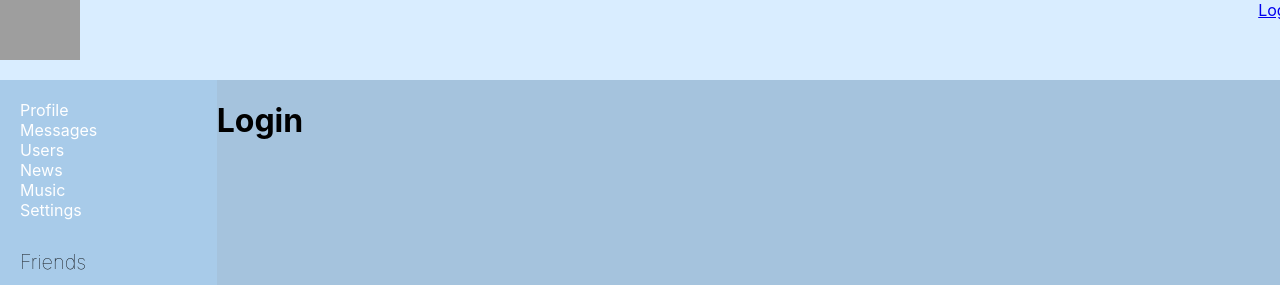
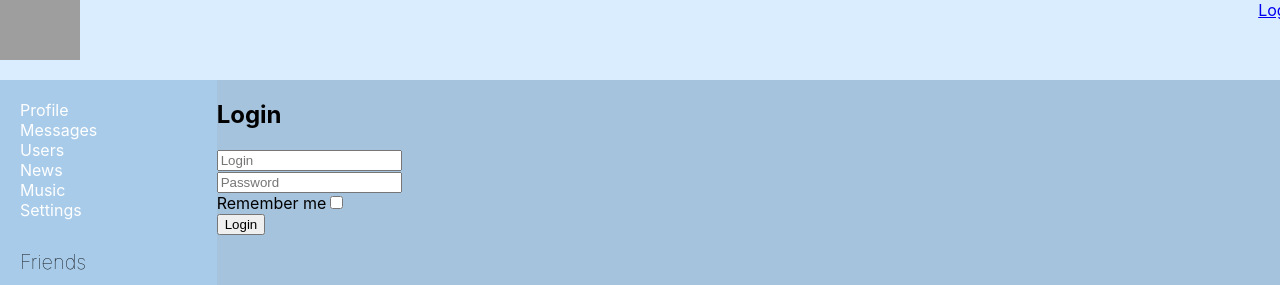
Before and after one commit to mayerprog/SocialNetwork, a React (Create React App) app: page /login in a window 1280 px wide. Shown: the top 285 px of the page. Built offline with nearby package versions, Linux system fonts and the light colour scheme; no server answers; grey boxes are pictures that could not be loaded.

Commit message:
add react-final-form

```diff
--- a/package.json
+++ b/package.json
@@ -7,8 +7,10 @@
     "@testing-library/react": "^11.2.6",
     "@testing-library/user-event": "^12.8.3",
     "axios": "^0.25.0",
+    "final-form": "^4.20.7",
     "react": "^17.0.2",
     "react-dom": "^17.0.2",
+    "react-final-form": "^6.5.9",
     "react-loader-spinner": "^5.1.5",
     "react-redux": "^7.2.8",
     "react-router-dom": "^6.3.0",
--- a/src/components/Dialogues/Messages/Messages.jsx
+++ b/src/components/Dialogues/Messages/Messages.jsx
@@ -1,28 +1,20 @@
 import React from 'react'
 import di from './../Dialogues.module.css'
 import FriendMessage from "./FriendMessage/FriendMessage";
-import {addMessageActionCreator, updateNewMessageTextActionCreator} from "../../../redux/dialogue-reducer";
 import DialogueItem from "../DialogueItem/DialoguesItem";
-import { Navigate } from 'react-router-dom';
+import { Form, Field } from 'react-final-form'
 
 
 const Message = (props) => {
     let state = props.dialoguesPage
     let dialoguesElements = state.dialoguesData
-        .map(d => <DialogueItem name={d.name} key={d.id} id={d.id}/>);
+        .map(d => <DialogueItem name={d.name} key={d.id} id={d.id} />);
     let messagesData = state.messagesData
-        .map(m => <FriendMessage message={m.message} key={m.id} id={m.id}/>);
+        .map(m => <FriendMessage message={m.message} key={m.id} id={m.id} />);
 
-    let onAddMessage = () => {
-        props.addMessage();
+    let onAddMessage = (values) => {
+        props.addMessage(values.newMessageText);
     }
-
-    let messageOnChange = (e) => {
-        let text = e.target.value;
-        props.updateNewMessageText(text)
-    }
-
-    // if (!props.isAuth) return <Navigate to='/login' />
 
     return (
         <div className={di.dialogues}>
@@ -31,15 +23,26 @@ const Message = (props) => {
             </div>
             <div>
                 <div className={di.messages}>
-                    {messagesData} {/*т.к. это джаваскриптовый элемент, заключаем его в фигурные скобки*/}
+                    {messagesData}
                 </div>
-                <div>
-                    <textarea value={state.newMessageText} placeholder={"Enter your message"}
-                              onChange={messageOnChange}/>
-                </div>
-                <div>
-                    <button onClick={onAddMessage}>Send</button>
-                </div>
+                <Form
+                    onSubmit={onAddMessage}
+                    render={({ handleSubmit }) => (
+                        <form onSubmit={handleSubmit}>
+                            <div>
+                                <Field
+                                    name="newMessageText"
+                                    component="textarea"
+                                    placeholder="Enter your message"
+                                    type="text"
+                                />
+                            </div>
+                            <div>
+                                <button>Send</button>
+                            </div>
+                        </form>
+                    )}
+                />
             </div>
         </div>
     )
--- a/src/components/Dialogues/Messages/MessagesContainer.jsx
+++ b/src/components/Dialogues/Messages/MessagesContainer.jsx
@@ -1,5 +1,5 @@
 import React from 'react'
-import {addMessageActionCreator, updateNewMessageTextActionCreator} from "../../../redux/dialogue-reducer";
+import { addMessageActionCreator } from "../../../redux/dialogue-reducer";
 import Messages from "./Messages";
 import connect from "react-redux/lib/connect/connect";
 import { withAuthRedirect } from '../../../hoc/withAuthRedirect';
@@ -31,8 +31,7 @@ const mapStateToProps = (state) => { //запускается каждый ра
 
 const mapDispatchToProps = (dispatch) => {
     return {
-        addMessage: () => dispatch(addMessageActionCreator()),
-        updateNewMessageText: (text) => dispatch(updateNewMessageTextActionCreator(text)),
+        addMessage: (newMessageText) => dispatch(addMessageActionCreator(newMessageText)),
     }
 }
 
--- a/src/components/Login/Login.jsx
+++ b/src/components/Login/Login.jsx
@@ -1,9 +1,60 @@
 import React from "react";
+import { Form, Field } from 'react-final-form'
+
+
+const LoginForm = (props) => {
+    return (
+        <Form
+            onSubmit={props.onSubmit}
+            render={({ handleSubmit, form, submitting, pristine, values }) => (
+            <form onSubmit={handleSubmit}>
+                <div>
+                    <Field
+                        name="login"
+                        component="input"
+                        placeholder="Login"
+                        type="text"
+                    />
+                </div>
+                <div>
+                    <Field
+                        name="password"
+                        component="input"
+                        placeholder="Password"
+                        type="text"
+                    />
+                </div>
+                <div>
+                    <label>Remember me</label>
+                    <Field
+                        name="rememberMe"
+                        component="input"
+                        type="checkbox"
+                    />
+                </div>
+                <div>
+                    <button type="submit">Login</button>
+                </div>
+                <div />
+            </form>
+        )}
+        />
+    )
+};
 
 const Login = (props) => {
+    const onSubmit = (formData) => {
+        console.log(formData)
+    }
+    console.log('RERENDER')
+
+
     return (
-        <h1>Login</h1>
-    );
-};
+        <div>
+            <h2>Login</h2>
+            <LoginForm onSubmit={onSubmit} />
+        </div>
+    )
+}
 
 export default Login;
--- a/src/components/Profile/ProfileInfo/ProfileStatus.jsx
+++ b/src/components/Profile/ProfileInfo/ProfileStatus.jsx
@@ -24,6 +24,15 @@ class ProfileStatus extends React.Component {
         })
     }
 
+    componentDidUpdate(prevProps, prevState) {
+
+        if (prevProps.status !== this.props.status) {
+            this.setState({
+                status: this.props.status
+            })
+        }
+    }
+
     render() {
         return (
             <div>
--- a/src/components/Profile/UrlParams.jsx
+++ b/src/components/Profile/UrlParams.jsx
@@ -22,11 +22,9 @@ export class ProfileContainer extends React.Component {
         }
         this.props.getProfileDetails(userId)
         this.props.getStatus(userId)
-        debugger;
     }
 
     render() {
-        if (!this.props.isAuth) return <Navigate to='/login' />
 
         return (
             <Profile {...this.props} profile={this.props.profile} status={this.props.status}
--- a/src/hoc/withAuthRedirect.jsx
+++ b/src/hoc/withAuthRedirect.jsx
@@ -9,7 +9,6 @@ const mapStateToPropsForRedirect = (state) => {
 }
 
 export const withAuthRedirect = (Component) => {
-    //возвращает контейнерный компонент
     const redirectComponent = (props) => {
         if (!props.isAuth) return <Navigate to='/login' />
         return <Component {...props}/>
--- a/src/redux/dialogue-reducer.js
+++ b/src/redux/dialogue-reducer.js
@@ -1,30 +1,26 @@
-const ADD_MESSAGE = 'ADD-MESSAGE';
-const UPDATE_NEW_MESSAGE_TEXT = 'UPDATE-NEW-MESSAGE-TEXT';
+const ADD_MESSAGE = "ADD-MESSAGE";
 
 //параметр по умолчанию, присваиваем к state, если state не передан
-//а state и так нет при первой инициализации
 let initialState = {
   dialoguesData: [
-        {id: 1, name: 'Mayra'},
-        {id: 2, name: 'Alex'},
-        {id: 3, name: 'Marc'},
-        {id: 4, name: 'Lera'},
-        {id: 5, name: 'Nastya'}
+    { id: 1, name: "Mayra" },
+    { id: 2, name: "Alex" },
+    { id: 3, name: "Marc" },
+    { id: 4, name: "Lera" },
+    { id: 5, name: "Nastya" },
   ],
   messagesData: [
-        {id: 1, message: 'Hey'},
-        {id: 2, message: 'What\'s up?'},
-        {id: 3, message: 'You cute'},
-        {id: 4, message: 'Send me a nice meme'}
+    { id: 1, message: "Hey" },
+    { id: 2, message: "What's up?" },
+    { id: 3, message: "You cute" },
+    { id: 4, message: "Send me a nice meme" },
   ],
-    newMessageText: ''
-}
+};
 
 const dialogueReducer = (state = initialState, action) => {
   switch (action.type) {
     case ADD_MESSAGE:
-            let body = state.newMessageText // в переменную попало то значение, которое еще было присвоено
-            //на этапе выполнения функции updateNewMessageTextActionCreator (ввод сообщения в textarea)
+      let body = action.message;
       let newMessage = {
         id: 5,
         message: body,
@@ -32,21 +28,17 @@ const dialogueReducer = (state = initialState, action) => {
       return {
         ...state,
         messagesData: [...state.messagesData, newMessage],
-                newMessageText: ''
-            }; // делаем поверхностную копию объекта state
-
-        case UPDATE_NEW_MESSAGE_TEXT:
-            return {
-                ...state,
-                newMessageText: action.text
+        newMessageText: "",
       }; // делаем поверхностную копию объекта state
 
     default:
-            return state
+      return state;
   }
-}
+};
 
-export const addMessageActionCreator = () => ({type: ADD_MESSAGE})
-export const updateNewMessageTextActionCreator = (text) => ({type: UPDATE_NEW_MESSAGE_TEXT, text})
+export const addMessageActionCreator = (message) => ({
+  type: ADD_MESSAGE,
+  message,
+});
 
 export default dialogueReducer;
```
Also changed, not shown: 1 other file (tests, documents, lock files or other folders). Lines whose indentation alone changed are shown as unchanged.
